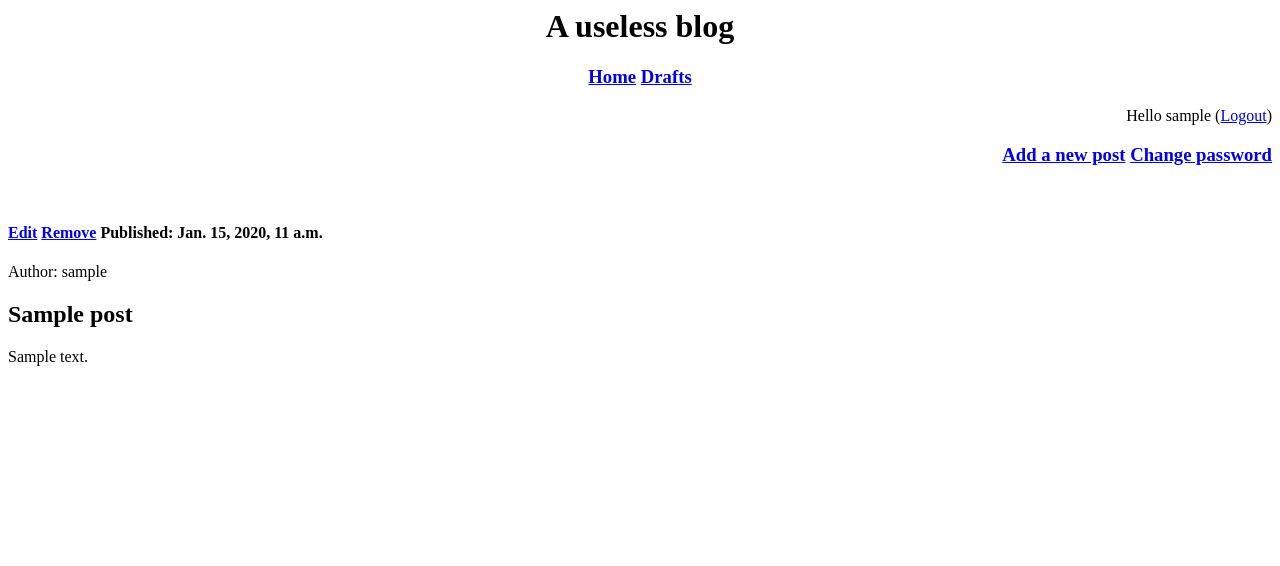
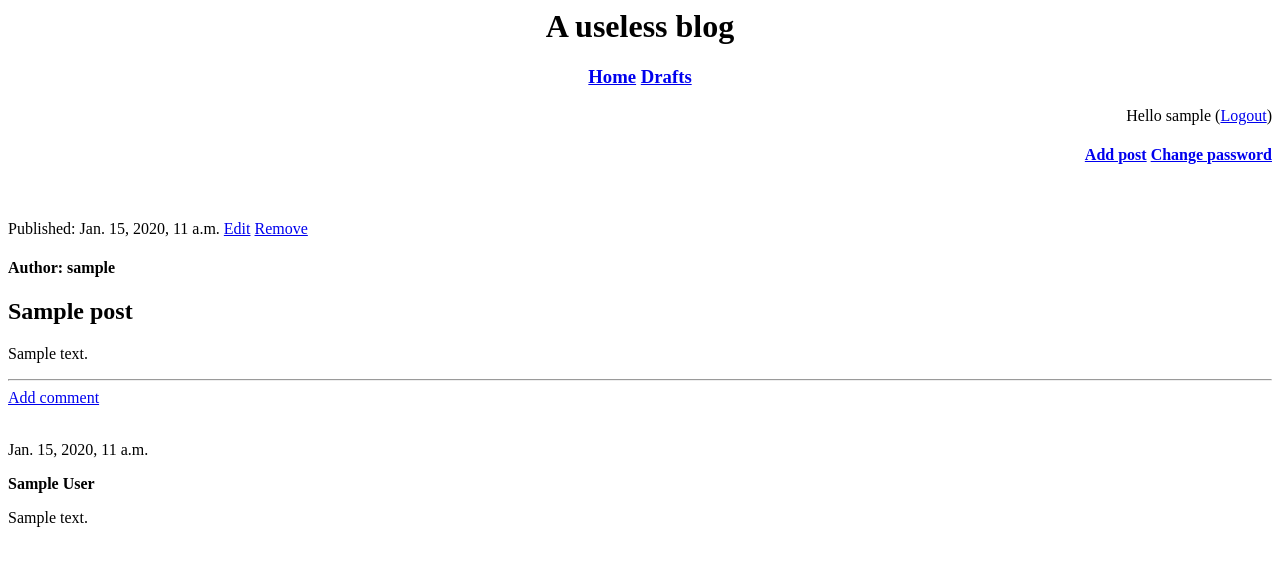
Before and after one commit to ferryale/my-first-blog, a Django app: page /post/1/ in a window 1280 px wide. Shown: the top 566 px of the page. Run offline with Django 3.2, Linux system fonts and the light colour scheme; a user stored in the database is signed in; tables that the repository leaves empty hold one stand-in row (values such as "Sample post").

Commit message:
Added comments to posts.

```diff
--- a/blog/models.py
+++ b/blog/models.py
@@ -15,5 +15,23 @@ class Post(models.Model):
 		self.published_date = timezone.now()
 		self.save()
 
+	def approved_comments(self):
+    		return self.comments.filter(approved_comment = True)
+
 	def __str__(self):
 		return self.title
+
+
+class Comment(models.Model):
+    post = models.ForeignKey('blog.Post', related_name = 'comments')
+    author = models.CharField(max_length = 200)
+    text = models.TextField()
+    created_date = models.DateTimeField(default = timezone.now)
+    approved_comment = models.BooleanField(default = False)
+
+    def approve(self):
+        self.approved_comment = True
+        self.save()
+
+    def __str__(self):
+        return self.text
--- a/blog/templates/blog/authorization_error.html
+++ b/blog/templates/blog/authorization_error.html
@@ -1,5 +1,6 @@
 {% extends 'blog/base.html' %}
 
 {% block content %}
-	<h3>You don't have the permission to perform this action.</h3>
+	<h3>You do not have permission to perform this action.</h3>
+	<p>You can only publish, edit and remove your own posts.</p>
 {% endblock %}
--- a/blog/templates/blog/base.html
+++ b/blog/templates/blog/base.html
@@ -12,15 +12,15 @@
 			{% if user.is_authenticated %}
 		        <p align="right">Hello {{ user.username }} (<a href = "{% url 'django.contrib.auth.views.logout' %}">Logout</a>)</p>
 		        {% endif %}
-			<h3 align="right">
+			<h4 align="right">
 				{% if user.is_authenticated %}
-				<a href = "{% url 'post_new' %}">Add a new post</a>
+				<a href = "{% url 'post_new' %}">Add post</a>
 				<a href = "{% url 'auth_password_change' %}">Change password</a>
 				{% else %}
 				<a href = "{% url 'registration_register' %}">Register</a>
 				<a href = "{% url 'django.contrib.auth.views.login' %}">Login</a>
 				{% endif %}
-			</h3>
+			</h4>
 
 		</div>
 		{% block content %}
--- a/blog/templates/blog/post_detail.html
+++ b/blog/templates/blog/post_detail.html
@@ -3,21 +3,42 @@
 {% block content %}
 	<div>
 		<br />
-		<h4>
+		<p>
+			{% if post.published_date %}
+			<a>Published: {{ post.published_date }} </a>
+			{% else %}
+				{% if user.is_authenticated %}
+				<a class="btn btn-default" href="{% url 'post_publish' pk=post.pk %}">Publish</a>
+				{% endif %}
+			{% endif %}
 			{% if user.is_authenticated %}
 			<a class="btn btn default" href="{% url 'post_edit' pk=post.pk %}">Edit</a>
 			<a class="btn btn default" href="{% url 'post_remove' pk=post.pk %}">Remove</a>
 			{% endif %}
-			{% if post.published_date %}
-			<a>Published: {{ post.published_date }} </a>
-			{% else %}
-				{% if user.is_authenticated %}
-				<a class="btn btn-default" href="{% url 'post_publish' pk=post.pk %}">Publish</a></p>
-				{% endif %}
-			{% endif %}
-		</h4>
-		<p>Author: {{ post.author }} </p>
+		</p>
+		<h4>Author: {{ post.author }} </h4>
 		<h2>{{ post.title }}</h2>
 		<p>{{ post.text|linebreaks }}</p>
+		<hr>
+		<a class="btn btn-default" href="{% url 'add_comment_to_post' pk=post.pk %}">Add comment</a>
+		{% for comment in post.comments.all %}
+			{% if user.is_authenticated or comment.approved_comment %}
+		    		<div class="comment">
+		    			<br />
+		    			<div class="date">
+						<p>{{ comment.created_date }}</p>
+						{% if not comment.approved_comment %}
+                				<a class="btn btn-default" href="{% url 'comment_remove' pk=comment.pk %}">Remove</a>
+                				<a class="btn btn-default" href="{% url 'comment_approve' pk=comment.pk %}">Approve</a>
+            					{% endif %}
+					</div>
+					<strong>{{ comment.author }}</strong>
+					<p>{{ comment.text|linebreaks }}</p>
+		    		</div>
+		    	{% endif %}
+
+			{% empty %}
+	    			<p>No comments yet.</p>
+			{% endfor %}
 	</div>
 {% endblock %}
--- a/blog/templates/blog/post_draft_list.html
+++ b/blog/templates/blog/post_draft_list.html
@@ -6,7 +6,7 @@
 			<br />
 			<p>Created: {{ post.created_date }}, Author: {{ post.author }} </p>
 			<h2><a href="{% url 'post_detail' pk=post.pk %}">{{ post.title }}</a></h2>
-			<p>{{ post.text }}</p>
+			<p>{{ post.text|linebreaks }}</p>
 		</div>
 	{% endfor %}
 {% endblock %}
--- a/blog/templates/blog/post_list.html
+++ b/blog/templates/blog/post_list.html
@@ -7,6 +7,7 @@
 			<p>Published: {{ post.published_date }}, Author: {{ post.author }} </p>
 			<h2><a href="{% url 'post_detail' pk=post.pk %}">{{ post.title }}</a></h2>
 			<p>{{ post.text|linebreaks }}</p>
+			<a href="{% url 'blog.views.post_detail' pk=post.pk %}">Comments: {{ post.approved_comments.count }}</a>
 		</div>
 	{% endfor %}
 {% endblock %}
--- /dev/null
+++ b/blog/templates/registration/password_change_done.html
@@ -0,0 +1,6 @@
+{% extends 'blog/base.html' %}
+
+{% block content %}
+<br />
+<h2>Password changed.</h2>
+{% endblock %}
--- a/blog/urls.py
+++ b/blog/urls.py
@@ -10,4 +10,7 @@ urlpatterns = [
 	url(r'^post/(?P<pk>\d+)/edit/$', views.post_edit, name = 'post_edit'),
 	url(r'^post/(?P<pk>\d+)/publish/$', views.post_publish, name = 'post_publish'),
 	url(r'^post/(?P<pk>\d+)/remove/$', views.post_remove, name = 'post_remove'),
+	url(r'^post/(?P<pk>\d+)/comment/$', views.add_comment_to_post, name = 'add_comment_to_post'),
+	url(r'^comment/(?P<pk>\d+)/approve/$', views.comment_approve, name = 'comment_approve'),
+	url(r'^comment/(?P<pk>\d+)/remove/$', views.comment_remove, name = 'comment_remove'),
 ]
--- a/blog/views.py
+++ b/blog/views.py
@@ -1,17 +1,17 @@
 from django.shortcuts import render, get_object_or_404, redirect
 from django.utils import timezone
 from django.contrib.auth.decorators import login_required
-from .models import Post
-from .forms import PostForm
+from .models import Post, Comment
+from .forms import PostForm, CommentForm
 
 # Create your views here.
 
 def post_list(request):
-	posts = Post.objects.filter(published_date__lte = timezone.now()).order_by('published_date')
+	posts = Post.objects.filter(published_date__lte = timezone.now()).order_by('-published_date')
 	return render(request, 'blog/post_list.html', {'posts': posts})
 
 def post_draft_list(request):
-	posts = Post.objects.filter(published_date__isnull = True).order_by('created_date')
+	posts = Post.objects.filter(published_date__isnull = True).order_by('-created_date')
 	return render(request, 'blog/post_draft_list.html', {'posts': posts})
 
 def post_detail(request, pk):
@@ -43,7 +43,8 @@ def post_edit(request, pk):
 			if form.is_valid():
 				post = form.save(commit = False)
 				post.author = request.user
-				post.published_date = timezone.now()
+				post.created_date = timezone.now()
+				post.published_date = None
 				post.save()
 				return redirect('post_detail', pk = post.pk)
 		else:
@@ -69,3 +70,29 @@ def post_remove(request, pk):
 	else:
 		return redirect('authorization_error')
 	return redirect('blog.views.post_list')
+
+def add_comment_to_post(request, pk):
+	post = get_object_or_404(Post, pk = pk)
+	if request.method == "POST":
+		form = CommentForm(request.POST)
+		if form.is_valid():
+		    	comment = form.save(commit = False)
+		    	comment.post = post
+		    	comment.save()
+		    	return redirect('blog.views.post_detail', pk = post.pk)
+	else:
+		form = CommentForm()
+	return render(request, 'blog/add_comment_to_post.html', {'form': form})
+
+@login_required
+def comment_approve(request, pk):
+    comment = get_object_or_404(Comment, pk=pk)
+    comment.approve()
+    return redirect('blog.views.post_detail', pk=comment.post.pk)
+
+@login_required
+def comment_remove(request, pk):
+    comment = get_object_or_404(Comment, pk=pk)
+    post_pk = comment.post.pk
+    comment.delete()
+    return redirect('blog.views.post_detail', pk=post_pk)
--- a/mysite/settings.py
+++ b/mysite/settings.py
@@ -23,15 +23,14 @@ BASE_DIR = os.path.dirname(os.path.dirname(os.path.abspath(__file__)))
 SECRET_KEY = '!(te1*x0q97t&=kx17hvw0o5u=4omwjx1#66rcu+uqtr(_q7fj'
 
 # SECURITY WARNING: don't run with debug turned on in production!
-DEBUG = True
+DEBUG = False
 
-ALLOWED_HOSTS = []
+ALLOWED_HOSTS = ['*']
 
 
 # Application definition
 
 INSTALLED_APPS = [
-    'django.contrib.admin',
     'django.contrib.auth',
     'django.contrib.contenttypes',
     'django.contrib.sessions',
@@ -39,6 +38,7 @@ INSTALLED_APPS = [
     'django.contrib.staticfiles',
     'blog',
     'registration',
+    'django.contrib.admin',
 ]
 
 MIDDLEWARE_CLASSES = [
```
Also changed, not shown: blog/admin.py (+4 -3 lines), blog/forms.py (+8 -1 lines), blog/templates/blog/add_comment_to_post.html (added, +9 -0 lines), blog/migrations/0002_comment.py (added).
